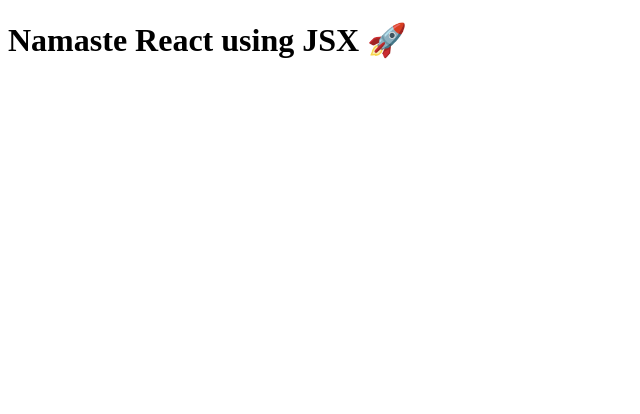
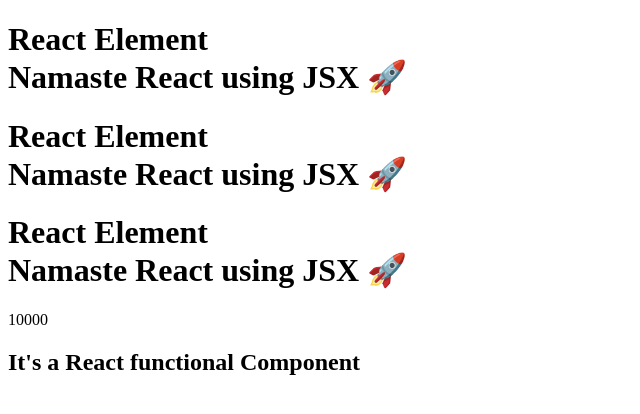
Before and after one commit to Ashish2712/NamasteyReactDailyExercise, a React (Vite) app: page / in a window 1280 px wide. Shown: the top 414 px of the page, without its empty margins (0-640 px from the left). Built offline with nearby package versions, Linux system fonts and the light colour scheme.

Commit message:
composite components functional components

```diff
--- a/App.js
+++ b/App.js
@@ -2,26 +2,33 @@ import React from "react";
 import ReactDOM from "react-dom/client";
 
 // React.createElement => Object => HTMLElement(render)
+const elem = <div> React Element</div>
 
-const heading = React.createElement(
-  "h1",
-  { id: "heading" },
-  "Namaste React 🚀"
-);
-
-console.log(heading);
-
-// JSX - HTML-like or XML-like syntax (JSX code is transpiled before it reached to the JS Engine) - PARCEL - Babel(do the transpilation)
-const jsxHeading = (
+// JSX - HTML-like or XML-like syntax (JSX code is transpiled
+// before it reached to the JS Engine) - PARCEL - Babel(do the transpilation)
+const Heading = () => (
   <h1 className="heading" tabIndex="1">
+  {elem}
     Namaste React using JSX 🚀
   </h1>
 );
 
-console.log(jsxHeading);
 
-console.log(heading === jsxHeading);
+const number = 10000;
+// Component Composition -> putting one component inside another component
+const HeadingComponent = () => (
+  <div id="container">
+
+     {Heading()}
+     <Heading />
+     <Heading></Heading>
+     {number}
+  <h2 className="heading">It's a React functional Component</h2>
+  </div>
+);
+
+console.log(HeadingComponent);
 
 const root = ReactDOM.createRoot(document.getElementById("root"));
 
-root.render(jsxHeading);
+root.render(<HeadingComponent />);
```
